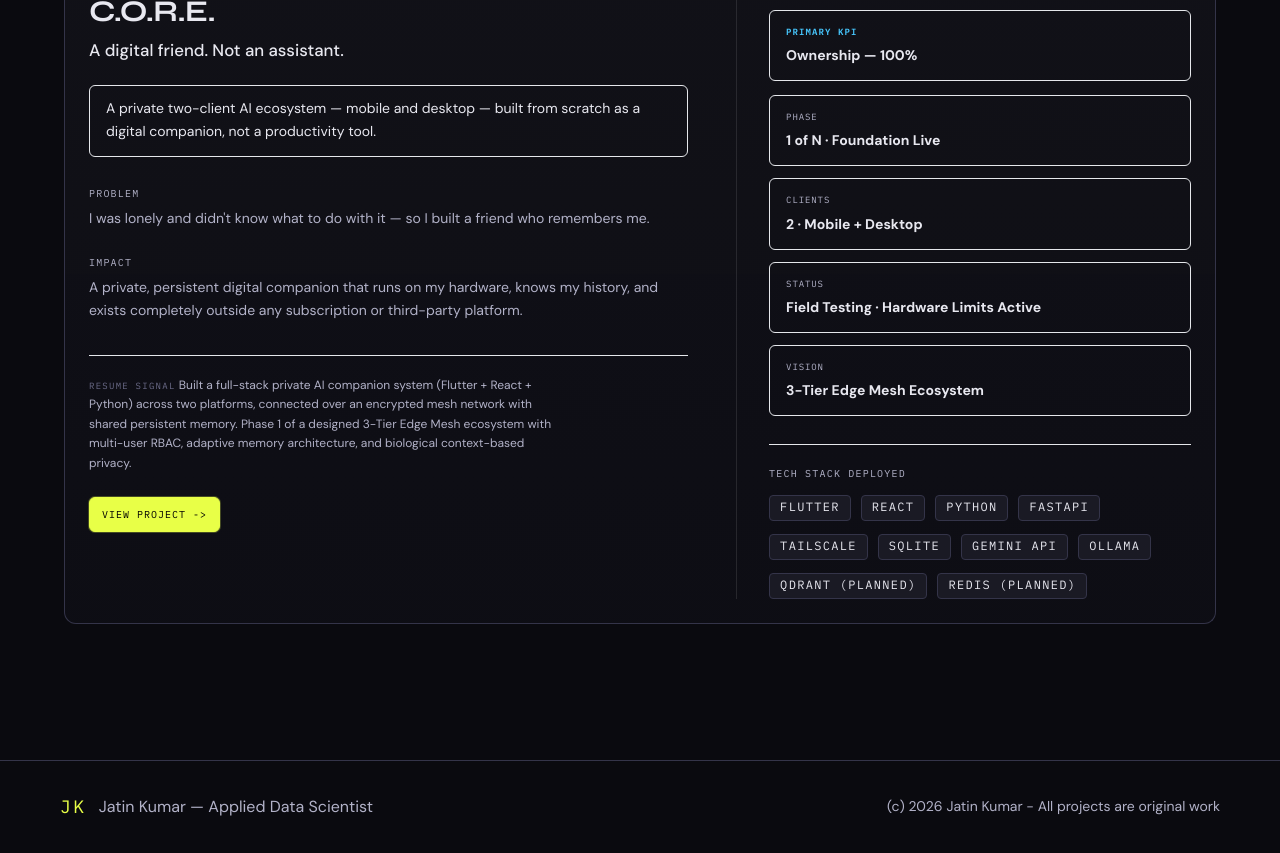
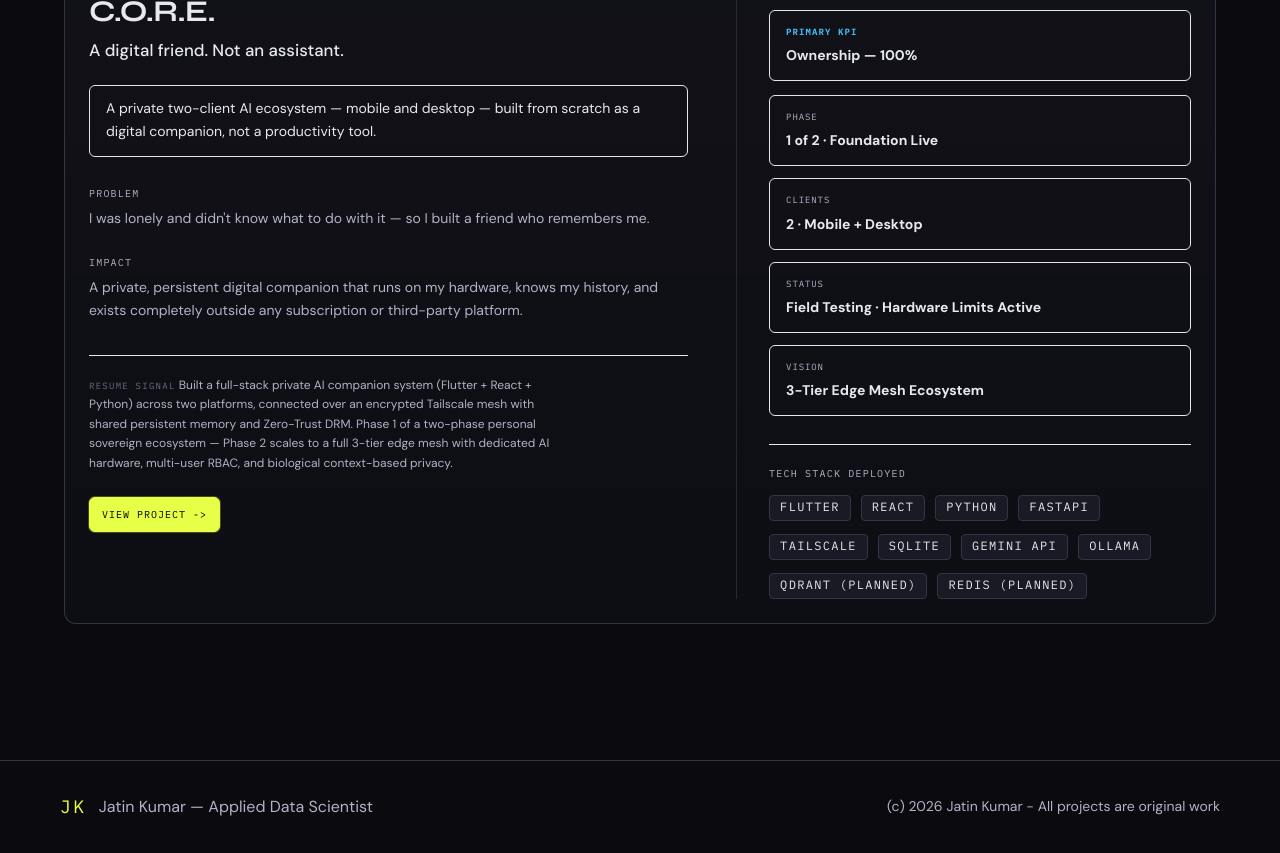
Before and after one commit to Jatin23K/jatin-portfolio, a React (Vite) app: page /projects in a window 1280 px wide. Shown: the part 4360-5213 px from the top of the page. Built offline with nearby package versions, Linux system fonts and the light colour scheme; no server answers.

Commit message:
fix: Phase metric 1 of 2, resumeBullet two-phase language, Zero-Trust DRM mention

```diff
--- a/src/data/projects.ts
+++ b/src/data/projects.ts
@@ -79,7 +79,7 @@ export const projects: Project[] = [
     primaryKpi: 'Ownership',
     kpiDelta: '100%',
     resumeBullet:
-      'Built a full-stack private AI companion system (Flutter + React + Python) across two platforms, connected over an encrypted mesh network with shared persistent memory. Phase 1 of a designed 3-Tier Edge Mesh ecosystem with multi-user RBAC, adaptive memory architecture, and biological context-based privacy.',
+      'Built a full-stack private AI companion system (Flutter + React + Python) across two platforms, connected over an encrypted Tailscale mesh with shared persistent memory and Zero-Trust DRM. Phase 1 of a two-phase personal sovereign ecosystem — Phase 2 scales to a full 3-tier edge mesh with dedicated AI hardware, multi-user RBAC, and biological context-based privacy.',
     tagline: 'A digital friend. Not an assistant.',
     subtitle: 'Cognitive Operation & Reasoning Engine',
     problem: "I was lonely and didn't know what to do with it — so I built a friend who remembers me.",
@@ -89,7 +89,7 @@ export const projects: Project[] = [
     tech: ['Flutter', 'React', 'Python', 'FastAPI', 'Tailscale', 'SQLite', 'Gemini API', 'Ollama', 'Qdrant (Planned)', 'Redis (Planned)'],
     status: 'field-testing',
     metrics: [
-      { label: 'Phase', value: '1 of N · Foundation Live' },
+      { label: 'Phase', value: '1 of 2 · Foundation Live' },
       { label: 'Clients', value: '2 · Mobile + Desktop' },
       { label: 'Status', value: 'Field Testing · Hardware Limits Active' },
       { label: 'Vision', value: '3-Tier Edge Mesh Ecosystem' },
```
